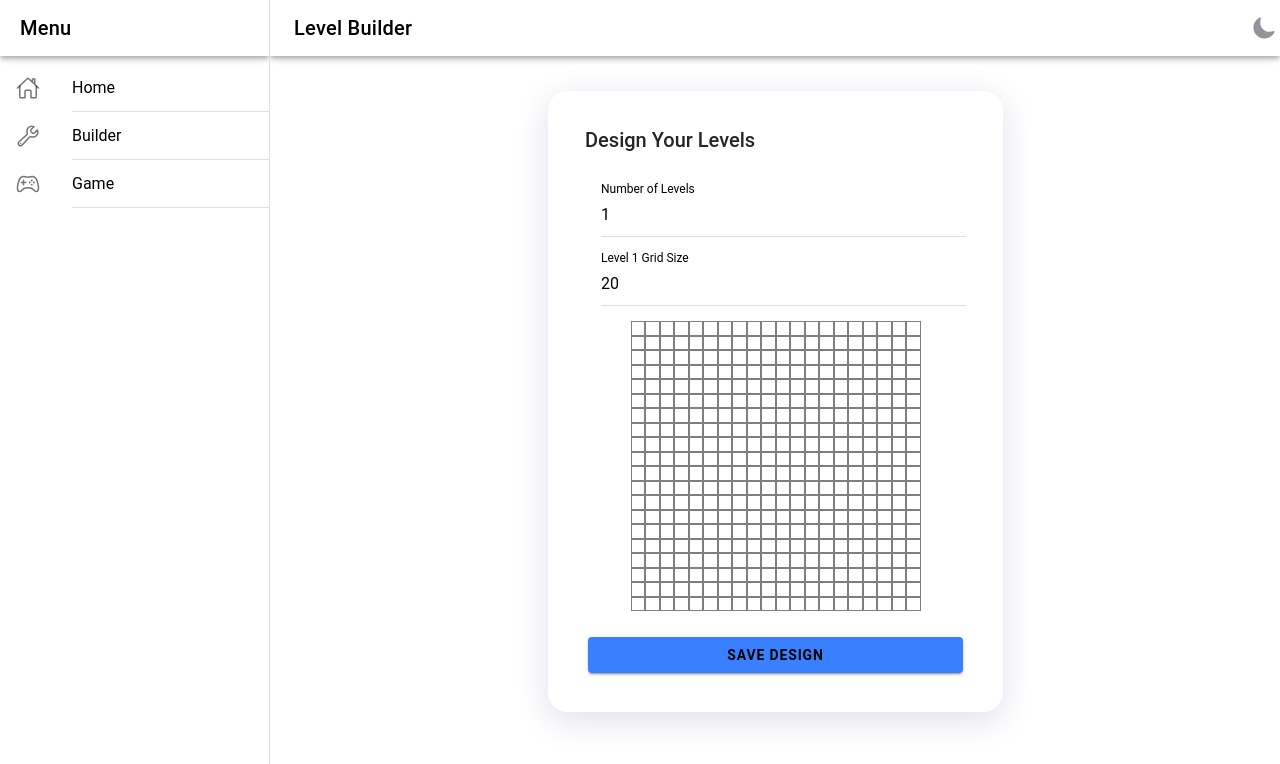
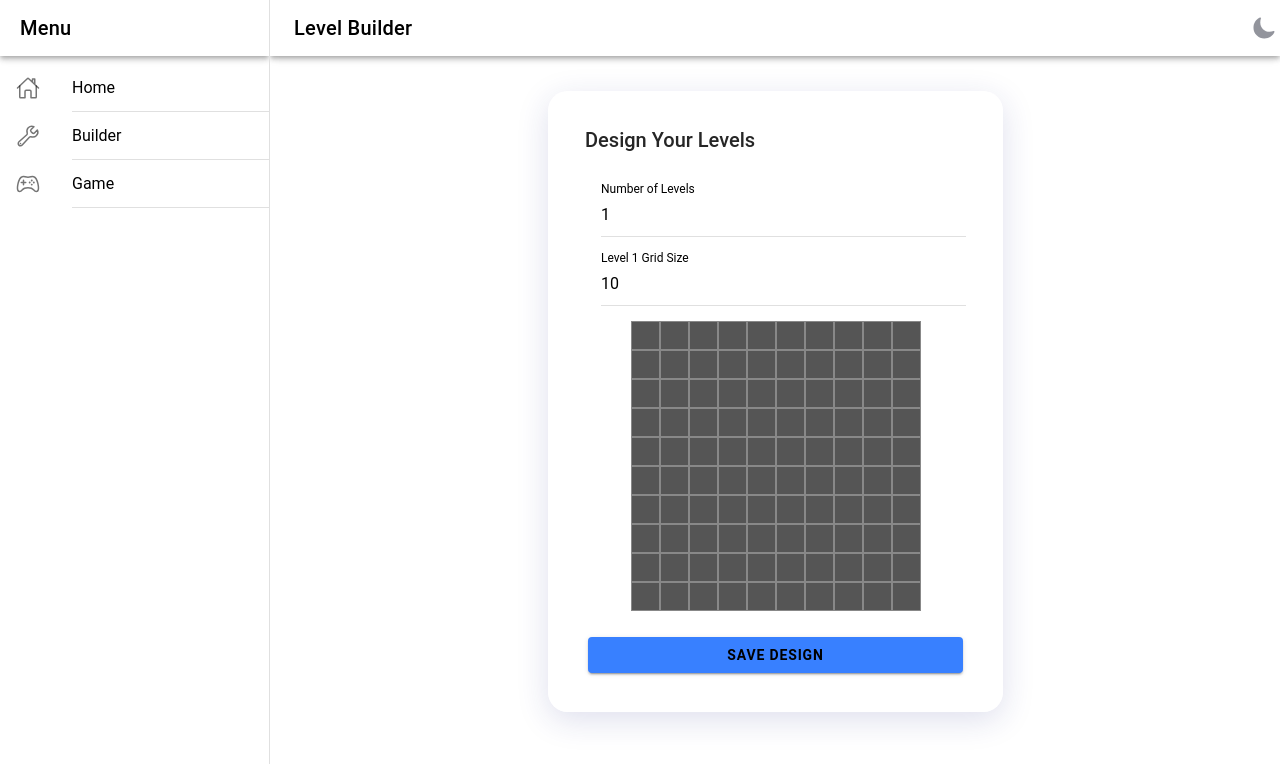
Before and after one commit to glogawa/p2026, a React (Vite) app: page /builder in a window 1280 px wide. Shown: the top 764 px of the page. Built offline with nearby package versions, Linux system fonts and the light colour scheme.

Commit message:
stage builder

```diff
--- a/src/pages/Builder/Builder.tsx
+++ b/src/pages/Builder/Builder.tsx
@@ -10,9 +10,10 @@ interface Level {
     positions: { [key: string]: 'start' | 'end' | 'objective' | null };
 }
 
+const defaultGridSize = 10;
 const Builder: React.FC = () => {
     const [numLevels, setNumLevels] = useState<number>(1);
-  const [levels, setLevels] = useState<Level[]>([{ id: 1, gridSize: 20, positions: {} }]);
+    const [levels, setLevels] = useState<Level[]>([{ id: 1, gridSize: defaultGridSize, positions: {} }]);
     const [generatedCode, setGeneratedCode] = useState<string>('');
     const history = useHistory();
     const [selected, setSelected] = useState<{ levelId: number; pos: string } | null>(null);
@@ -24,7 +25,7 @@ const Builder: React.FC = () => {
         setNumLevels(num);
         const newLevels = Array.from({ length: num }, (_, i) => ({
             id: i + 1,
-      gridSize: levels[i]?.gridSize || 20,
+            gridSize: levels[i]?.gridSize || defaultGridSize,
             positions: levels[i]?.positions || {},
         }));
         setLevels(newLevels);
@@ -112,14 +113,14 @@ const Builder: React.FC = () => {
                                                         const y = Math.floor(i / displaySize);
                                                         const pos = `${x},${y}`;
                                                         const type = level.positions[pos];
-                            let bgColor = 'transparent';
+                                                        let bgColor = '#555';
                                                         if (type === 'start') bgColor = 'rgba(255,0,0,0.5)';
                                                         else if (type === 'objective') bgColor = 'rgba(0,255,0,0.5)';
                                                         else if (type === 'end') bgColor = 'rgba(0,0,255,0.5)';
                                                         return (
                                                             <div
                                                                 key={i}
-                                style={{ backgroundColor: bgColor, border: '1px solid rgba(0,0,0,0.5)', cursor: 'pointer' }}
+                                                                style={{ backgroundColor: bgColor, border: '1px solid var(--glass-border)', cursor: 'pointer' }}
                                                                 onClick={(e) => {
                                                                     setSelected({ levelId: level.id, pos });
                                                                     if (gridRef.current) {
```
Lines whose indentation alone changed are shown as unchanged.
